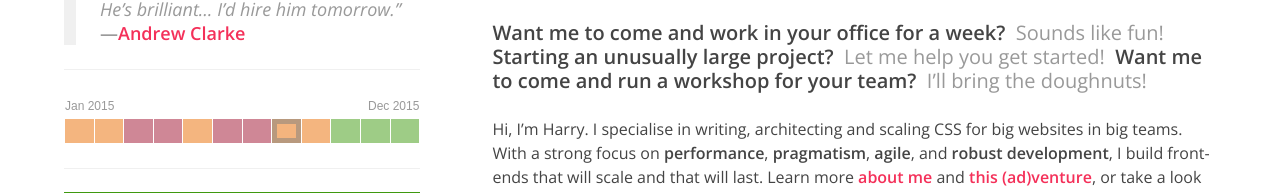
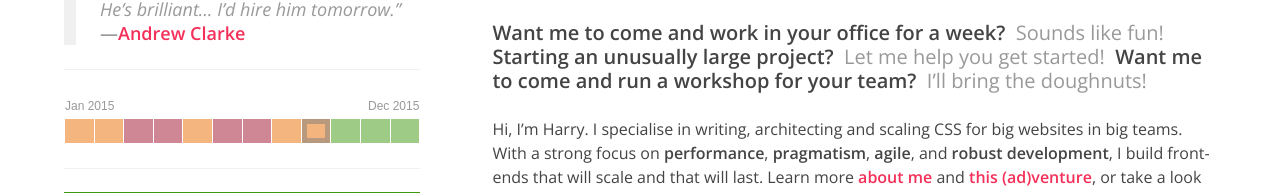
Before and after one commit to csswizardry/work, a website: page dev.html in a window 1280 px wide. Shown: the part 971-1164 px from the top of the page. Drawn offline with nearby package versions, Linux system fonts and the light colour scheme.

Commit message:
Update month

```diff
--- a/dev.html
+++ b/dev.html
@@ -109,8 +109,8 @@
                             <td class="calendar__month  calendar__month--limited" title="May – Limited">Limited</td>
                             <td class="calendar__month  calendar__month--unavailable" title="June – Unavailable">Unavailable</td>
                             <td class="calendar__month  calendar__month--unavailable" title="July – Unavailable">Unavailable</td>
-                            <td class="calendar__month  calendar__month--limited  calendar__month--current" title="August – Limited">Available</td>
-                            <td class="calendar__month  calendar__month--limited" title="September – Limited">Limited</td>
+                            <td class="calendar__month  calendar__month--limited" title="August – Limited">Available</td>
+                            <td class="calendar__month  calendar__month--limited  calendar__month--current" title="September – Limited">Limited</td>
                             <td class="calendar__month" title="October – Available">Available</td>
                             <td class="calendar__month" title="November – Available">Available</td>
                             <td class="calendar__month" title="December – Available">Available</td>
```
Also changed, not shown: index.html (+1 -1 lines).
